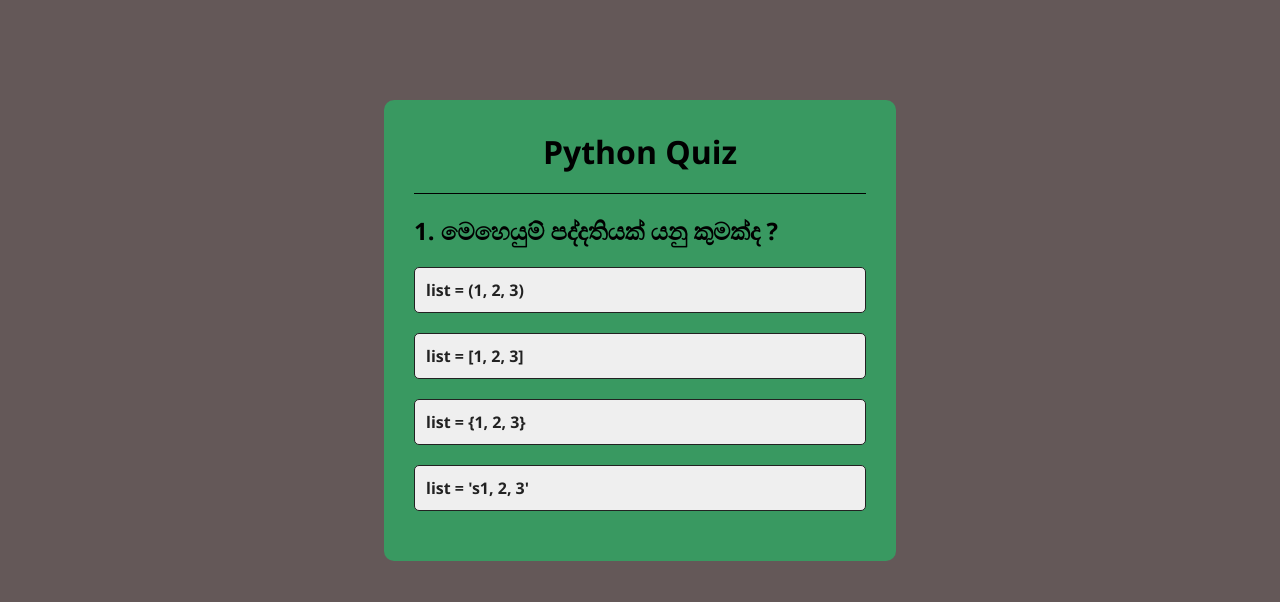
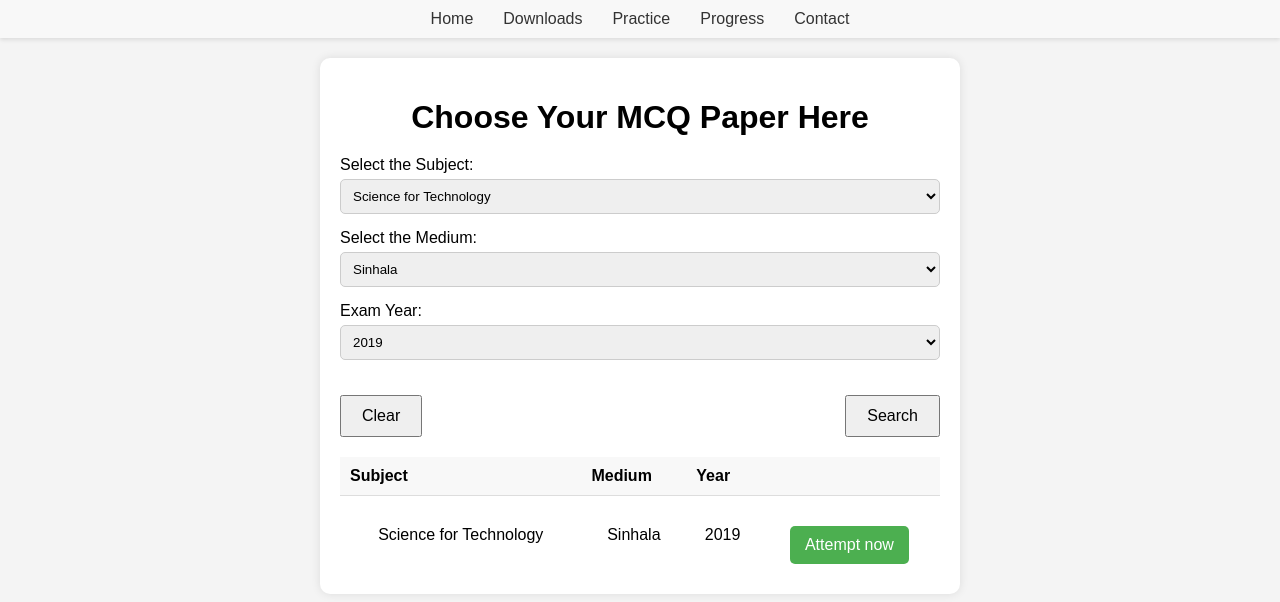
Before and after one commit to pubudushehan/Quiz-app, a plain HTML site: page index.html in a window 1280 px wide. Drawn offline with Linux system fonts and the light colour scheme.

Commit message:
Implement UI design

```diff
--- a/index.html
+++ b/index.html
@@ -4,26 +4,80 @@
 <head>
     <meta charset="UTF-8">
     <meta name="viewport" content="width=device-width, initial-scale=1.0">
-    <title>Quiz App</title>
+    <title>Paper Selection</title>
     <link rel="stylesheet" href="styles.css">
 </head>
 
 <body>
-    <div class="Conteiner">
-        <h1>Python Quiz</h1>
-        <div class="quiz">
-            <h2 id="question">Question one</h2>
-            <div id="answer-buttons">
-                <button class="btn">Answer 1</button>
-                <button class="btn">Answer 2</button>
-                <button class="btn">Answer 3</button>
-                <button class="btn">Answer 4</button>
+    <header>
+        <nav>
+            <ul>
+                <li><a href="#">Home</a></li>
+                <li><a href="#">Downloads</a></li>
+                <li><a href="#">Practice</a></li>
+                <li><a href="#">Progress</a></li>
+                <li><a href="#">Contact</a></li>
+            </ul>
+        </nav>
+    </header>
+    <div class="container">
+        <h1>Choose Your MCQ Paper Here</h1>
+        <form id="paper-selection-form">
+            <div class="form-group">
+                <label for="subject">Select the Subject:</label>
+                <select id="subject" name="subject">
+                    <option value="SFT">Science for Technology </option>
+                    <option value="ET">Engineering Technology </option>
+                    <option value="ICT">Information & Communication Technology </option>
+                </select>
             </div>
-            <btton id="next-btn">Next</btton>
+
+            <div class="form-group">
+                <label for="medium">Select the Medium:</label>
+                <select id="medium" name="medium">
+                    <option value="sinhala">Sinhala</option>
+                    <option value="English">English</option>
+                </select>
+            </div>
+
+            <div class="form-group">
+                <label for="year">Exam Year:</label>
+                <select id="year" name="year">
+                    <option value="2019">2019</option>
+                    <option value="2020">2020</option>
+                    <option value="2021">2021</option>
+                    <!-- Add more years as needed -->
+                </select>
+            </div>
+
+            <div class="form-buttons">
+                <button type="reset">Clear</button>
+                <button type="submit">Search</button>
+            </div>
+        </form>
+        <div class="results">
+            <table>
+                <thead>
+                    <tr>
+                        <th>Subject</th>
+                        <th>Medium</th>
+                        <th>Year</th>
+                        <th></th>
+                    </tr>
+                </thead>
+                <tbody>
+                    <tr>
+                        <td>Science for Technology</td>
+                        <td>Sinhala</td>
+                        <td>2019</td>
+                        <td><button class="attempt-button">Attempt now</button></td>
+                    </tr>
+                    <!-- Add more rows dynamically based on search results -->
+                </tbody>
+            </table>
         </div>
-
     </div>
-    <script src="script.js"></script>
+    <script src="selection.js"></script>
 </body>
 
 </html>
--- a/script.js
+++ /dev/null
@@ -1,135 +0,0 @@
-const questions = [
-  {
-    question: "මෙහෙයුම් පද්දතියක් යනු කුමක්ද ? ",
-    answers: [
-      { text: "list = (1, 2, 3)", correct: false },
-      { text: "list = [1, 2, 3]", correct: true },
-      { text: "list = {1, 2, 3}", correct: false },
-      { text: "list = 's1, 2, 3'", correct: false },
-    ],
-  },
-  {
-    question: "What is the result of 5 divided by 2 using floor division in Python?",
-    answers: [
-      { text: "2.5", correct: false },
-      { text: "3", correct: false },
-      { text: "2", correct: true },
-      { text: "2.0", correct: false },
-    ],
-  },
-  {
-    question: "What is the output of the comparison 10 > 5 in Python?",
-    answers: [
-      { text: "0 is greater than 5", correct: false },
-      { text: "5 is greater than 10", correct: false },
-      { text: "5 is greater than 10", correct: true },
-      { text: "True", correct: false },
-    ],
-  },
-  {
-    question: 'Which statement about Python functions is true?',
-    answers: [
-      { text: "Functions in Python cannot return multiple values.", correct: false },
-      { text: "Python functions can accept a variable number of arguments.", correct: true },
-      { text: "The return statement is mandatory in Python functions.", correct: false },
-      { text: "Default arguments must always be placed before non-default arguments.", correct: false },
-    ],
-  },
-  {
-    question: "Which is the correct mode to open a file 'data.txt' in Python for writing?",
-    answers: [
-      { text: "'w+'(write and read)", correct: true },
-      { text: "'r' (read)", correct: false },
-      { text: "'a' (append)", correct: false },
-      { text: "'x' (exclusive creation)", correct: false },
-    ],
-  },
-];
-
-const questionElement = document.getElementById("question");
-const answerButtons = document.getElementById("answer-buttons");
-const nextButton = document.getElementById("next-btn");
-
-let currentQuestionIndex = 0;
-let score = 0;
-
-
-
-function startQuiz() {
-  currentQuestionIndex = 0;
-  score = 0;
-  nextButton.innerHTML = "Next";
-  showQuestion();
-}
-
-
-function showQuestion() {
-  resetstate();
-  let currentQuestion = questions[currentQuestionIndex];
-  let questionNo = currentQuestionIndex + 1;
-  questionElement.innerHTML = questionNo + ". " + currentQuestion.question;
-
-  currentQuestion.answers.forEach((answer) => {
-    const button = document.createElement("button");
-    button.innerHTML = answer.text;
-    button.classList.add("btn");
-    answerButtons.appendChild(button);
-
-    if (answer.correct) {
-      button.dataset.correct = answer.correct;
-    }
-    button.addEventListener("click", selectAnswer);
-  });
-}
-
-function resetstate() {
-  nextButton.style.display = "none";
-  while (answerButtons.firstChild) {
-    answerButtons.removeChild(answerButtons.firstChild);
-  }
-}
-
-
-function selectAnswer(e) {
-  const selectedBtn = e.target;
-  const isCorrect = selectedBtn.dataset.correct === "true";
-  if (isCorrect) {
-    selectedBtn.classList.add("correct");
-    score++;
-  } else {
-    selectedBtn.classList.add("incorrect");
-  }
-  Array.from(answerButtons.children).forEach((button) => {
-    if (button.dataset.correct === "true") {
-      button.classList.add("correct");
-    }
-    button.disabled = true;
-  });
-  nextButton.style.display = "block";
-}
-
-
-function showScore() {
-  resetstate();
-  questionElement.innerHTML = `You Scored ${score} Out Of ${questions.length} !`;
-  nextButton.innerHTML = "Play Again";
-  nextButton.style.display = "block";
-}
-
-function hadleNextButton() {
-  currentQuestionIndex++;
-  if (currentQuestionIndex < questions.length) {
-    showQuestion();
-  } else {
-    showScore();
-  }
-}
-nextButton.addEventListener("click", () => {
-  if (currentQuestionIndex < questions.length) {
-    hadleNextButton();
-  } else {
-    startQuiz();
-  }
-});
-
-startQuiz();
--- /dev/null
+++ b/selection.js
@@ -0,0 +1,14 @@
+document.getElementById('paper-selection-form').addEventListener('submit', function(event) {
+    event.preventDefault();
+    const year = document.getElementById('year').value;
+    const subject = document.getElementById('subject').value;
+    const medium = document.getElementById('medium').value;
+
+    // Store selected year and type in local storage
+    localStorage.setItem('selectedYear', year);
+    localStorage.setItem('selectedsubject', subject);
+    localStorage.setItem('selectedmedium', medium);
+
+    // Redirect to quiz page
+    window.location.href = 'quiz.html';
+});
--- a/styles.css
+++ b/styles.css
@@ -1,83 +1,109 @@
-* {
+body {
+    font-family: Arial, sans-serif;
+    background-color: #f4f4f4;
     margin: 0;
     padding: 0;
-    box-sizing: border-box;
-    font-family: 'Segoe UI', Tahoma, Geneva, Verdana, sans-serif;
-
-
+    display: flex;
+    flex-direction: column;
+    align-items: center;
 }
 
-body {
-    background-color: rgba(66, 52, 52, 0.818);
+header {
+    width: 100%;
+    background: #f8f8f8;
+    padding: 10px 0;
+    box-shadow: 0 2px 4px rgba(0, 0, 0, 0.1);
 }
 
-.Conteiner {
-    width: 40%;
-    margin: 100px auto 0;
-    padding: 30px;
-    border-radius: 10px;
-    background-color: rgb(57, 153, 97);
+nav ul {
+    list-style: none;
+    display: flex;
+    justify-content: center;
+    padding: 0;
+    margin: 0;
 }
 
-.Conteiner h1 {
-    text-align: center;
-    padding-bottom: 20px;
-    border-bottom: 1px black solid;
+nav ul li {
+    margin: 0 15px;
 }
 
-.quiz h2 {
-    margin-top: 20px;
-    margin-bottom: 15px;
-    color: rgb(0, 0, 0);
+nav ul li a {
+    text-decoration: none;
+    color: #333;
 }
 
-.btn {
-    display: block;
-    width: 100%;
-    padding: 11px;
-    margin: 20px 0;
-    text-align: left;
-    color: #222;
-    border: 1px solid #222;
-    border-radius: 5px;
-    font-size: 16px;
-    font-weight: 700;
+.container {
+    background: white;
+    padding: 20px;
+    border-radius: 10px;
+    box-shadow: 0 0 10px rgba(0, 0, 0, 0.1);
+    text-align: center;
+    width: 600px;
+    margin-top: 20px;
 }
 
-.btn:hover:not([disabled]) {
-    background-color: #4f33c0;
-    color: white;
-    transition: 0.25s;
+h1 {
+    margin-bottom: 20px;
 }
 
-.btn:disabled {
-    cursor: no-drop;
+.form-group {
+    margin-bottom: 15px;
+    text-align: left;
 }
 
-#next-btn {
-    background-color: rgb(41, 188, 21);
-    color: white;
+label {
     display: block;
-    width: 150px;
-    border: 0;
-    padding: 10px;
-    margin: 10px auto 0;
-    border-radius: 4px;
-    cursor: pointer;
-    text-align: center;
-
+    margin-bottom: 5px;
 }
 
-#next-btn:hover {
-    background-color: #222;
-    transition: 0.25s;
-
+select {
+    width: 100%;
+    padding: 8px;
+    border-radius: 5px;
+    border: 1px solid #ccc;
 }
 
-.correct {
-    background-color: #00ff6e;
+.form-buttons {
+    display: flex;
+    justify-content: space-between;
 }
 
-.incorrect {
-    background-color: #c13636;
+button {
+    padding: 10px 20px;
+    font-size: 16px;
+    margin-top: 20px;
+    cursor: pointer;
 }
+
+.results {
+    margin-top: 20px;
+}
+
+table {
+    width: 100%;
+    border-collapse: collapse;
+}
+
+thead th {
+    text-align: left;
+    padding: 10px;
+    background: #f8f8f8;
+}
+
+tbody td {
+    padding: 10px;
+    border-top: 1px solid #ddd;
+}
+
+.attempt-button {
+    background-color: #4CAF50;
+    color: white;
+    border: none;
+    padding: 10px 15px;
+    cursor: pointer;
+    border-radius: 5px;
+}
+
+.attempt-button:hover {
+    background-color: #45a049;
+}
```
Also changed, not shown: ICT_sinhala_2019.json (added, +16 -0 lines), ICT_sinhala_2021.json (added, +12 -0 lines), SFT_sinhala_2020.json (added, +12 -0 lines), quiz.html (added, +31 -0 lines), quiz.js (added, +101 -0 lines), quiz app.txt (added).
